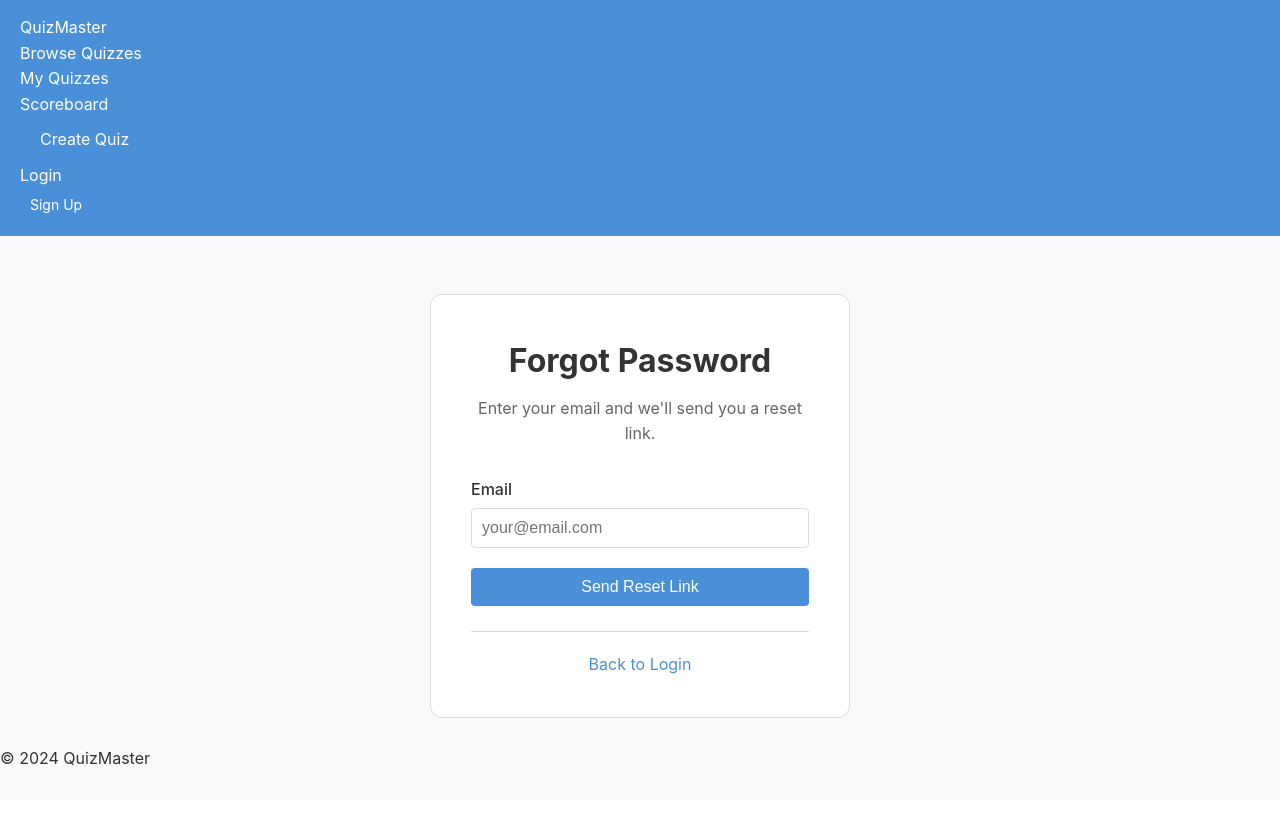
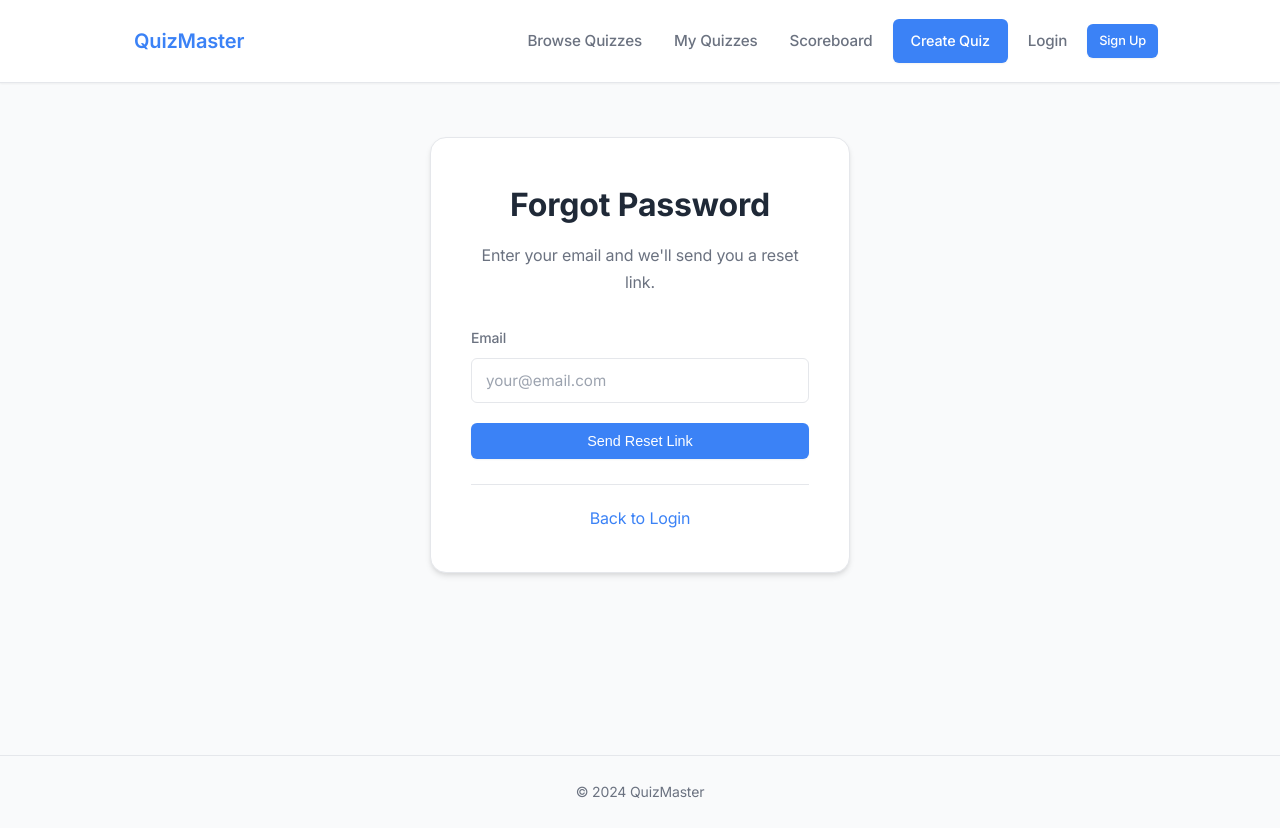
Before and after one commit to arto-pihlaja/quizmaster-spec, a FastAPI app: page /forgot-password in a window 1280 px wide. Before the commit the page ends 765 px from the top, so only its background shows below. Run offline with FastAPI, Linux system fonts and the light colour scheme.

Commit message:
layout improvements

```diff
--- a/frontend/static/css/styles.css
+++ b/frontend/static/css/styles.css
@@ -1,16 +1,25 @@
-/* QuizMaster Base Styles */
+/* QuizMaster Base Styles - Modern Minimal/Clean Design */
 
 :root {
-    --primary-color: #4a90d9;
-    --primary-hover: #357abd;
-    --danger-color: #dc3545;
-    --danger-hover: #c82333;
-    --success-color: #28a745;
-    --text-color: #333;
-    --text-muted: #666;
-    --bg-color: #f8f9fa;
-    --border-color: #ddd;
-    --card-bg: #fff;
+    --primary-color: #3b82f6;
+    --primary-hover: #2563eb;
+    --primary-light: #eff6ff;
+    --danger-color: #ef4444;
+    --danger-hover: #dc2626;
+    --success-color: #22c55e;
+    --warning-color: #f59e0b;
+    --text-color: #1f2937;
+    --text-muted: #6b7280;
+    --text-light: #9ca3af;
+    --bg-color: #f9fafb;
+    --border-color: #e5e7eb;
+    --card-bg: #ffffff;
+    --shadow-sm: 0 1px 2px rgba(0, 0, 0, 0.05);
+    --shadow-md: 0 4px 6px -1px rgba(0, 0, 0, 0.1), 0 2px 4px -1px rgba(0, 0, 0, 0.06);
+    --shadow-lg: 0 10px 15px -3px rgba(0, 0, 0, 0.1), 0 4px 6px -2px rgba(0, 0, 0, 0.05);
+    --radius-sm: 6px;
+    --radius-md: 10px;
+    --radius-lg: 16px;
 }
 
 * {
@@ -20,56 +29,105 @@
 }
 
 body {
-    font-family: -apple-system, BlinkMacSystemFont, 'Segoe UI', Roboto, Oxygen, Ubuntu, sans-serif;
-    line-height: 1.6;
+    font-family: 'Inter', -apple-system, BlinkMacSystemFont, 'Segoe UI', Roboto, sans-serif;
+    line-height: 1.7;
+    letter-spacing: -0.01em;
     color: var(--text-color);
     background-color: var(--bg-color);
+    -webkit-font-smoothing: antialiased;
+    -moz-osx-font-smoothing: grayscale;
 }
 
 .container {
-    max-width: 1200px;
+    max-width: 1100px;
     margin: 0 auto;
-    padding: 20px;
+    padding: 24px 32px;
 }
 
-/* Header */
-header {
-    background-color: var(--primary-color);
-    color: white;
-    padding: 15px 0;
-    margin-bottom: 30px;
+/* Header - Modern White Header */
+header, .main-header {
+    background-color: var(--card-bg);
+    color: var(--text-color);
+    padding: 16px 0;
+    margin-bottom: 32px;
+    border-bottom: 1px solid var(--border-color);
+    box-shadow: var(--shadow-sm);
 }
 
-header .container {
+header .container, .nav-container {
     display: flex;
     justify-content: space-between;
     align-items: center;
+    max-width: 1100px;
+    margin: 0 auto;
+    padding: 0 32px;
 }
 
-header h1 {
-    font-size: 1.5rem;
+header h1, .logo {
+    font-size: 1.25rem;
+    font-weight: 600;
+    color: var(--primary-color);
+    text-decoration: none;
 }
 
-header nav a {
-    color: white;
-    text-decoration: none;
-    margin-left: 20px;
+.logo:hover {
+    color: var(--primary-hover);
 }
 
-header nav a:hover {
-    text-decoration: underline;
+.nav-links {
+    display: flex;
+    align-items: center;
+    list-style: none;
+    gap: 8px;
 }
 
-/* Buttons */
+.nav-links li {
+    display: flex;
+    align-items: center;
+}
+
+header nav a, .nav-links a:not(.btn) {
+    color: var(--text-muted);
+    text-decoration: none;
+    padding: 8px 12px;
+    font-weight: 500;
+    font-size: 0.95rem;
+    transition: color 0.15s ease;
+    border-radius: var(--radius-sm);
+}
+
+header nav a:hover, .nav-links a:not(.btn):hover {
+    color: var(--primary-color);
+    background-color: var(--primary-light);
+    text-decoration: none;
+}
+
+/* Footer */
+.main-footer {
+    text-align: center;
+    padding: 24px;
+    color: var(--text-muted);
+    font-size: 0.875rem;
+    border-top: 1px solid var(--border-color);
+    margin-top: 40px;
+}
+
+.main-content {
+    min-height: calc(100vh - 200px);
+}
+
+/* Buttons - Modern Style */
 .btn {
     display: inline-block;
-    padding: 10px 20px;
+    padding: 10px 18px;
     border: none;
-    border-radius: 4px;
+    border-radius: var(--radius-sm);
     cursor: pointer;
     text-decoration: none;
-    font-size: 1rem;
-    transition: background-color 0.2s;
+    font-size: 0.9rem;
+    font-weight: 500;
+    transition: all 0.15s ease;
+    box-shadow: var(--shadow-sm);
 }
 
 .btn-primary {
@@ -88,66 +148,87 @@
 
 .btn-danger:hover {
     background-color: var(--danger-hover);
+    transform: translateY(-1px);
+    box-shadow: var(--shadow-md);
 }
 
 .btn-secondary {
-    background-color: #6c757d;
-    color: white;
+    background-color: var(--card-bg);
+    color: var(--text-color);
+    border: 1px solid var(--border-color);
+    box-shadow: none;
 }
 
 .btn-secondary:hover {
-    background-color: #5a6268;
+    background-color: var(--bg-color);
+    border-color: var(--text-muted);
 }
 
 .btn-sm {
-    padding: 5px 10px;
-    font-size: 0.875rem;
+    padding: 6px 12px;
+    font-size: 0.8rem;
 }
 
-/* Cards */
+/* Cards - Modern Style */
 .card {
     background-color: var(--card-bg);
     border: 1px solid var(--border-color);
-    border-radius: 8px;
-    padding: 20px;
-    margin-bottom: 20px;
+    border-radius: var(--radius-md);
+    padding: 24px;
+    margin-bottom: 24px;
+    box-shadow: var(--shadow-sm);
+    transition: box-shadow 0.15s ease;
+}
+
+.card:hover {
+    box-shadow: var(--shadow-md);
 }
 
 .card-header {
     display: flex;
     justify-content: space-between;
     align-items: center;
-    margin-bottom: 15px;
+    margin-bottom: 16px;
 }
 
 .card-title {
-    font-size: 1.25rem;
+    font-size: 1.2rem;
     font-weight: 600;
+    color: var(--text-color);
 }
 
-/* Forms */
+/* Forms - Modern Style */
 .form-group {
-    margin-bottom: 15px;
+    margin-bottom: 20px;
 }
 
 .form-group label {
     display: block;
-    margin-bottom: 5px;
+    margin-bottom: 8px;
     font-weight: 500;
+    font-size: 0.875rem;
+    color: var(--text-muted);
 }
 
 .form-control {
     width: 100%;
-    padding: 10px;
+    padding: 12px 14px;
     border: 1px solid var(--border-color);
-    border-radius: 4px;
-    font-size: 1rem;
+    border-radius: var(--radius-sm);
+    font-size: 0.95rem;
+    font-family: inherit;
+    transition: border-color 0.15s ease, box-shadow 0.15s ease;
+    background-color: var(--card-bg);
 }
 
 .form-control:focus {
     outline: none;
     border-color: var(--primary-color);
-    box-shadow: 0 0 0 2px rgba(74, 144, 217, 0.2);
+    box-shadow: 0 0 0 3px var(--primary-light);
+}
+
+.form-control::placeholder {
+    color: var(--text-light);
 }
 
 textarea.form-control {
@@ -712,10 +819,11 @@
 .auth-card {
     background-color: var(--card-bg);
     border: 1px solid var(--border-color);
-    border-radius: 12px;
+    border-radius: var(--radius-lg);
     padding: 40px;
     width: 100%;
     max-width: 420px;
+    box-shadow: var(--shadow-md);
 }
 
 .auth-card h1 {
--- a/frontend/templates/base.html
+++ b/frontend/templates/base.html
@@ -4,6 +4,9 @@
     <meta charset="UTF-8">
     <meta name="viewport" content="width=device-width, initial-scale=1.0">
     <title>{% block title %}QuizMaster{% endblock %}</title>
+    <link rel="preconnect" href="https://fonts.googleapis.com">
+    <link rel="preconnect" href="https://fonts.gstatic.com" crossorigin>
+    <link href="https://fonts.googleapis.com/css2?family=Inter:wght@400;500;600;700&display=swap" rel="stylesheet">
     <link rel="stylesheet" href="/static/css/styles.css">
     {% block head %}{% endblock %}
 </head>
```
Also changed, not shown: other parts of frontend/static/css/styles.css (+90 -61 lines).
